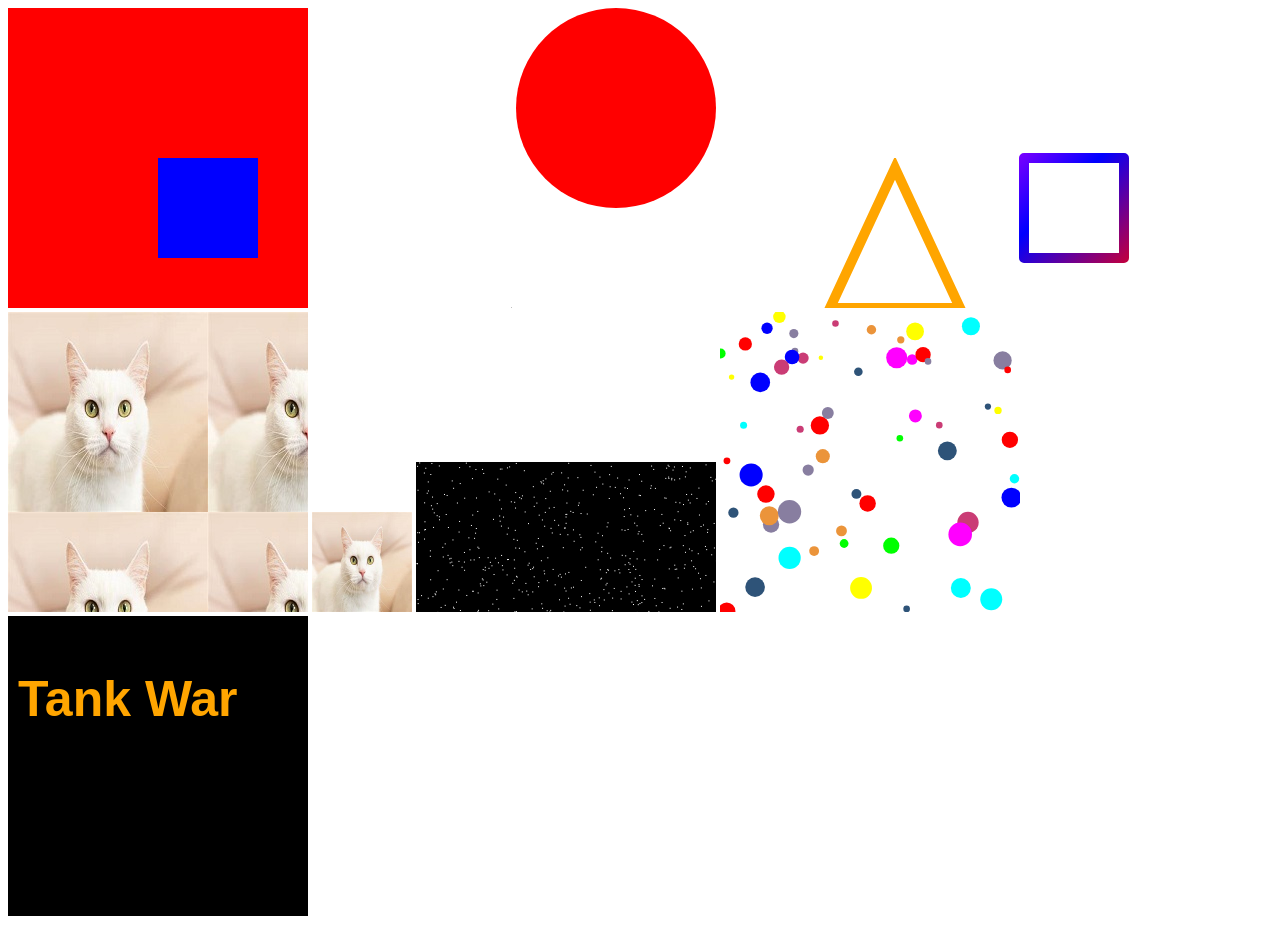
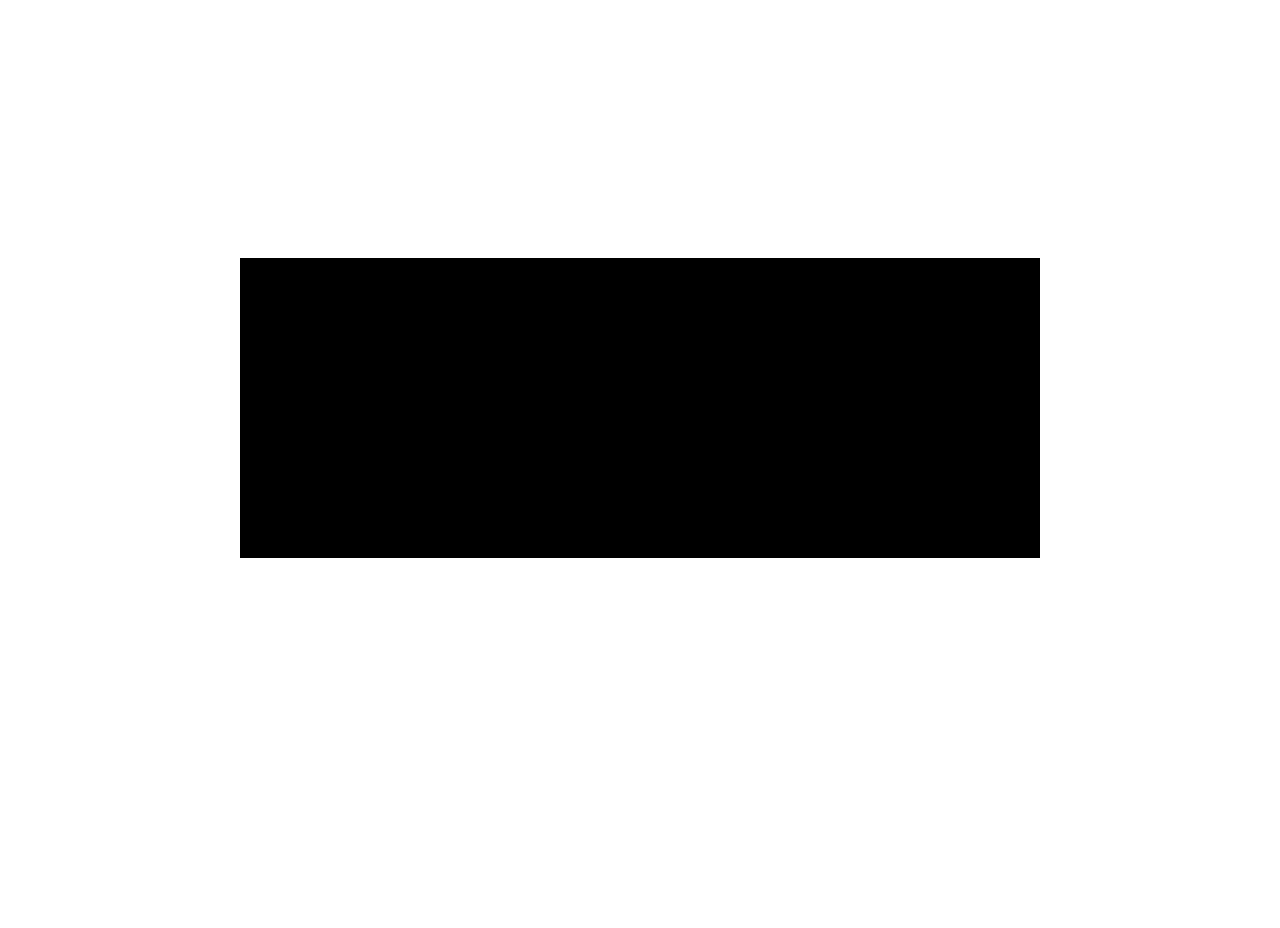
Before and after one commit to everywangBUG/tank_war, a website built with Vite: page tank_war/index.html in a window 1280 px wide. After the commit the page ends 816 px from the top, so only its background shows below. Built offline with nearby package versions, Linux system fonts and the light colour scheme.

Commit message:
create dashboard canvas

```diff
--- a/tank_war/index.html
+++ b/tank_war/index.html
@@ -7,7 +7,7 @@
   </head>
   <body>
     <div id="app"></div>
-    <canvas id="canvas"></canvas>
+    <!-- <canvas id="canvas"></canvas>
     <canvas id="canvas1"></canvas>
     <canvas id="canvas2"></canvas>
     <canvas id="canvas3"></canvas>
@@ -16,7 +16,8 @@
     <canvas id="canvas6" width="100" height="200"></canvas>
     <canvas id="canvas7"></canvas>
     <canvas id="canvas8" width="300" height="300"></canvas>
-    <canvas id="canvas9" width="300" height="300"></canvas>
+    <canvas id="canvas9" width="300" height="300"></canvas> -->
+    <canvas id="dashboard" width="800" height="300"></canvas>
     <script type="module" src="./src/main.ts"></script>
   </body>
 </html>
--- /dev/null
+++ b/tank_war/src/global.css
@@ -0,0 +1,6 @@
+body {
+  display: flex;
+  justify-content: center;
+  align-items: center;
+  height: 100vh
+}
--- a/tank_war/src/main.ts
+++ b/tank_war/src/main.ts
@@ -1,137 +1,16 @@
-const el = document.getElementById("canvas")! as HTMLCanvasElement;
-el.width = 300;
-el.height = 300;
-const ctx = el.getContext("2d");
-if (ctx) {
-  ctx.fillStyle = "red";
-  ctx.fillRect(0, 0, 300, 300);
-  ctx.fillStyle = "blue";
-  ctx.fillRect(150, 150, 100, 100);
+import './global.css'
+class BlackBoard {
+    constructor(
+      public el =  document.getElementById("dashboard") as HTMLCanvasElement,
+      private ctx = el.getContext("2d"),
+      private width : number = el.width,
+      private height: number = el.height,
+    ) {
+      if (this.ctx) {
+        this.ctx.fillStyle = "black"
+        this.ctx?.fillRect(0, 0, this.width, this.height)
+      }
+    }
 }
 
-// 画一个矩形线条
-const el1 = document.getElementById("canvas1")! as HTMLCanvasElement;
-el1.width = 200;
-el1.height = 200;
-const ctx1 = el1.getContext("2d");
-if (ctx1) {
-  ctx1.fillStyle = "red";
-  ctx1.strokeRect(200, 200, 100, 100);
-}
-
-// 画一个圆形
-const el2 = document.getElementById("canvas2")! as HTMLCanvasElement;
-el2.width = 300;
-el2.height = 300;
-const ctx2 = el2.getContext("2d");
-if (ctx2) {
-  ctx2.fillStyle = "red";
-  ctx2.beginPath();
-  ctx2.arc(100, 100, 100, 0, 10 * Math.PI);
-  ctx2.fill();
-}
-
-// 画一个三角形
-const el3 = document.getElementById("canvas3")! as HTMLCanvasElement;
-el3.width = 150;
-el3.height = 150;
-const ctx3 = el3.getContext("2d");
-if (ctx3) {
-  ctx3.beginPath();
-  ctx3.moveTo(el3.width / 2, 10);
-  ctx3.lineTo(el3.height -10, 150);
-  ctx3.lineTo(10, 150);
-  ctx3.strokeStyle = 'orange'
-  ctx3.lineWidth = 10
-  ctx3.closePath();
-  ctx3.stroke()
-}
-
-// 画一个渐变矩形
-const el4 = document.getElementById("canvas4")! as HTMLCanvasElement;
-el4.width = 200;
-el4.height = 200;
-const ctx4 = el4.getContext("2d");
-if (ctx4) {
-  const gradient = ctx4.createLinearGradient(0, 0, 175, 175);
-  gradient.addColorStop(0, "magenta");
-  gradient.addColorStop(0.5, "blue");
-  gradient.addColorStop(1, "red")
-
-  ctx4.strokeStyle = gradient;
-  ctx4.lineJoin = 'round';
-  ctx4.lineWidth = 10;
-  ctx4.strokeRect(50, 50, 100, 100)
-}
-
-// 在canvas上面绘制图片
-const el5 = document.getElementById("canvas5")! as HTMLCanvasElement;
-el5.width = 300;
-el5.height = 300;
-const ctx5 = el5.getContext("2d");
-const img = new Image()
-img.src = '../src/assets/cat.jpg';
-img.onload = () => {
-  if (ctx5) {
-    const pattern = ctx5.createPattern(img, 'repeat')!;
-    ctx5.fillStyle = pattern;
-    ctx5.fillRect(0, 0, 300, 300);
-  }
-}
-
-// 在canvas放图片，根据canvas的宽高进行缩放
-const el6 = document.getElementById("canvas6")! as HTMLCanvasElement;
-const ctx6 = el6.getContext("2d");
-ctx6?.fillRect(0, 0, el6.width, el6.height)
-const img1 = new Image()
-img1.src = '../src/assets/cat.jpg';
-img1.onload = () => {
-  if (ctx6) {
-    el6.width = img1.naturalWidth * scale(img1, el6);
-    el6.height = img1.naturalHeight * scale(img1, el6);
-    ctx6.drawImage(img1, 0, 0, el6.width, el6.height)
-  }
-}
-
-const scale = (img: HTMLImageElement, el: HTMLCanvasElement) => {
-  return Math.min(el.width /  img.naturalWidth, el.height / img.naturalHeight)
-}
-
-// 绘制随机色块
-const el7 = document.getElementById("canvas7")! as HTMLCanvasElement;
-const ctx7 = el7.getContext("2d");
-if (ctx7) {
-  ctx7.fillStyle = '#000'
-  ctx7.fillRect(0, 0, el7.width, el7.height)
-}
-for (let i = 0; i <= 1000; i++) {
-  if (ctx7) {
-    ctx7.fillStyle = 'white'
-    ctx7.fillRect(Math.random()*el.width, Math.random()*el.height, 1, 1)
-  }
-}
-
-// 随机色块
-const el8 = document.getElementById("canvas8")! as HTMLCanvasElement;
-const ctx8 = el8.getContext("2d");
-const colors = ['#00ff', '#ff0000', '#00ff00', '#ffff00', '#00ffff', '#ff00ff', '#887EA0', '#2E5378', '#EB943A', '#CA3C75']
-for (let i = 0; i <= 60; i++) {
-  if (ctx8) {
-    ctx8.beginPath()
-    const color = colors[Math.floor(Math.random() * colors.length)]
-    ctx8.fillStyle = color
-    ctx8.arc(Math.random()*el.width, Math.random()*el.height, Math.random() * 10 + 2, 0, 2 * Math.PI)
-    ctx8.fill()
-  }
-}
-
-// 绘制文字
-const el9 = document.getElementById("canvas9")! as HTMLCanvasElement;
-const ctx9 = el9.getContext("2d");
-if (ctx9) {
-  ctx9.fillStyle = '#000'
-  ctx9.fillRect(0, 0, el9.width, el9.height)
-  ctx9.font = 'bold 50px Arial'
-  ctx9.fillStyle = 'orange'
-  ctx9.fillText('Tank War', 10, 100)
-}
+const instance = new BlackBoard()
```
Also changed, not shown: tank_war/src/drawcanvas.ts (added, +154 -0 lines).
